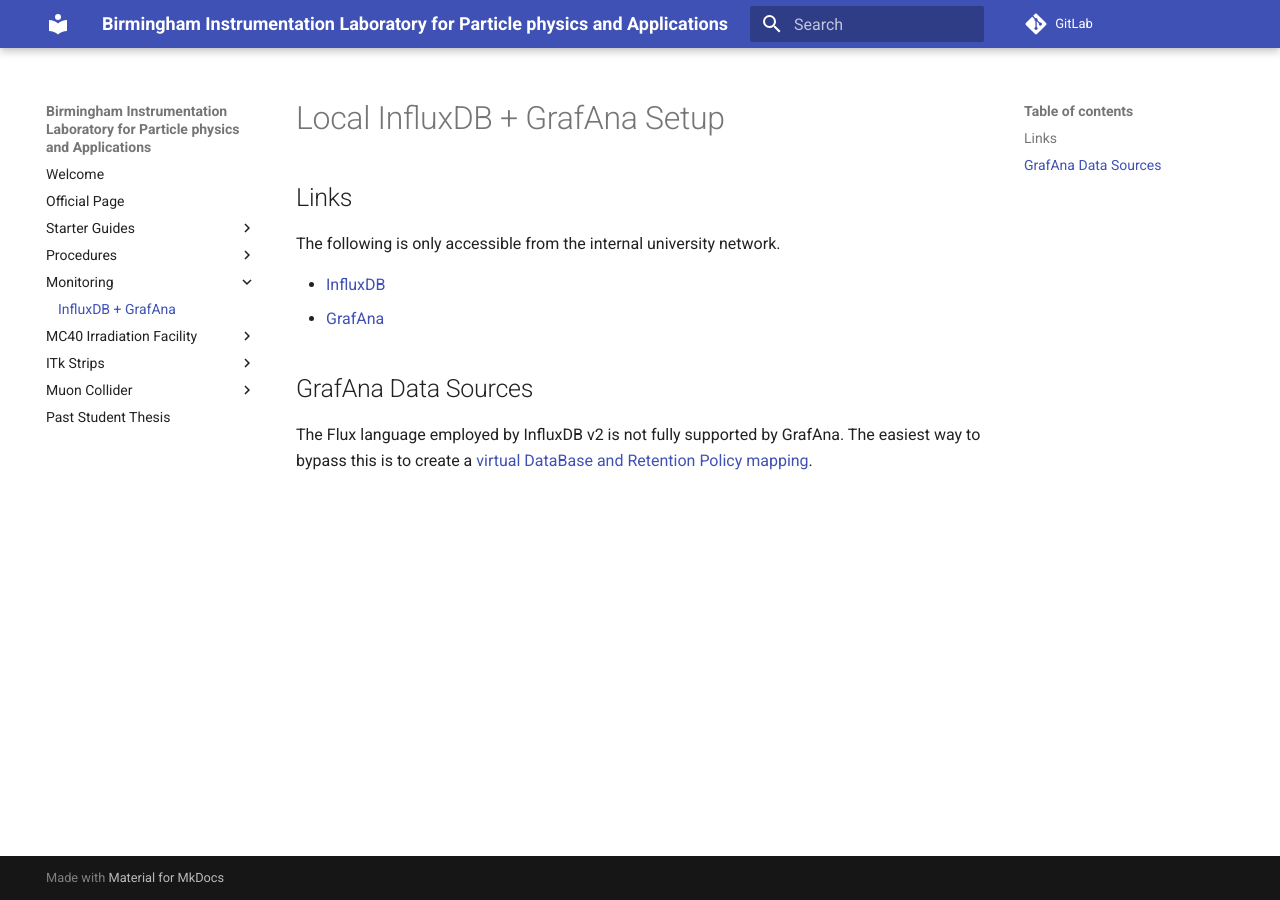
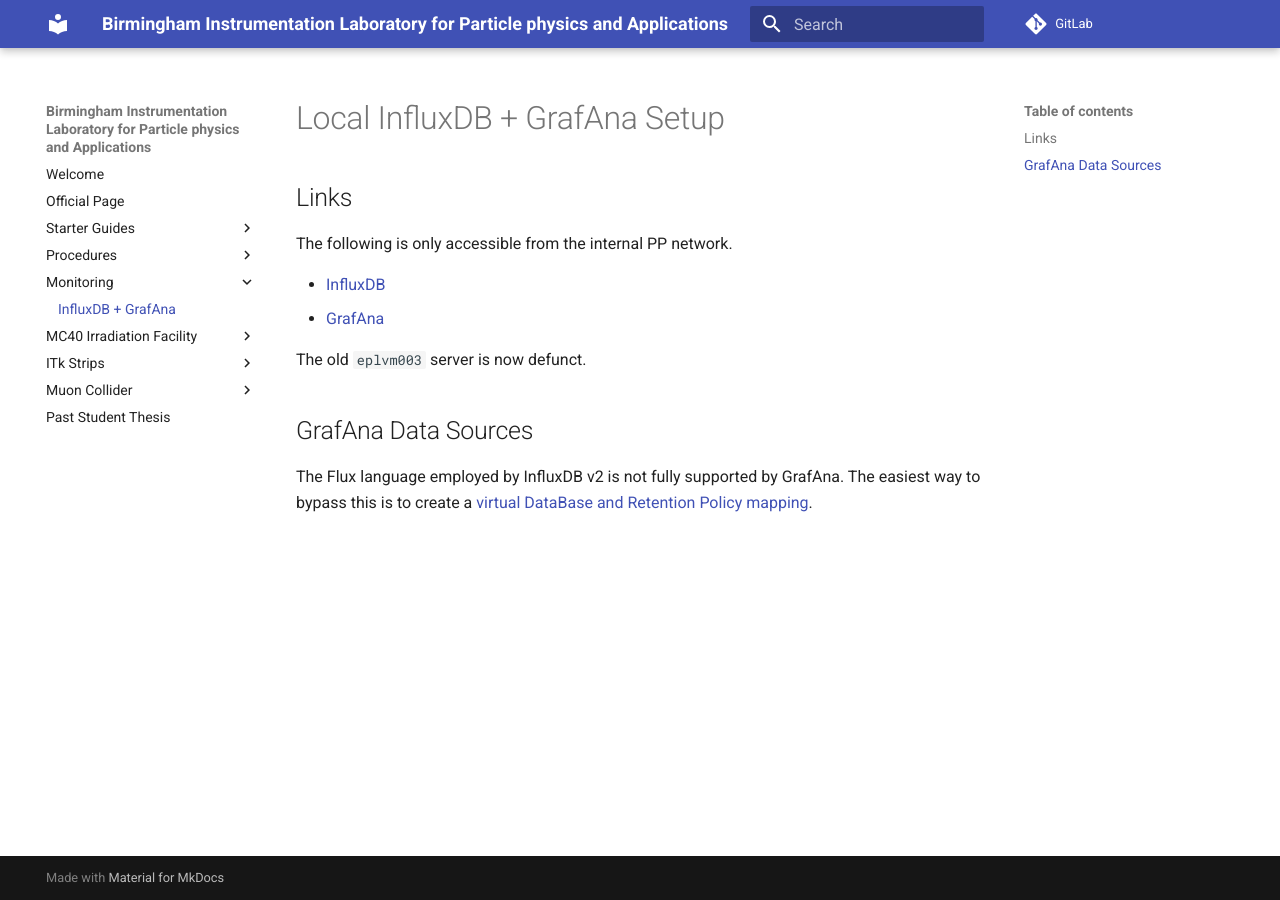
Before and after one commit to BILPAware/wiki, an MkDocs documentation site: the page built from docs/monitoring/influx.md, in a window 1280 px wide. Built offline with MkDocs 1.6.1 and Material for MkDocs 9.7.7, drawn with Linux system fonts in a browser that asks for light colours.

Commit message:
Update Influx/GrafAna information.

```diff
--- a/docs/monitoring/influx.md
+++ b/docs/monitoring/influx.md
@@ -1,10 +1,12 @@
 # Local InfluxDB + GrafAna Setup
 
 ## Links
-The following is only accessible from the internal university network.
+The following is only accessible from the internal PP network.
 
-- [InfluxDB](http://eplvm003.ph.bham.ac.uk:8086)
-- [GrafAna](http://eplvm003.ph.bham.ac.uk:3000)
+- [InfluxDB](http://eprex5.ph.bham.ac.uk:8086)
+- [GrafAna](http://eprex5.ph.bham.ac.uk:3000)
+
+The old `eplvm003` server is now defunct.
 
 ## GrafAna Data Sources
 The Flux language employed by InfluxDB v2 is not fully supported by GrafAna. The easiest way to bypass this is to create a [virtual DataBase and Retention Policy mapping](https://docs.influxdata.com/influxdb/cloud/query-data/influxql/dbrp/).
```
Also changed, not shown: docs/itkstrips/coldjig/local.md (+2 -2 lines), docs/itkstrips/coldjig/thermalcycling.md (+4 -4 lines).
